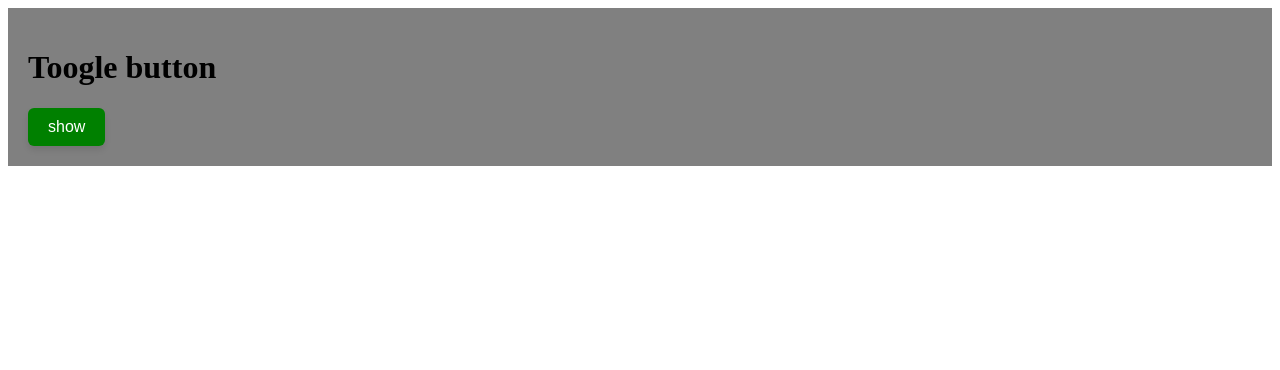
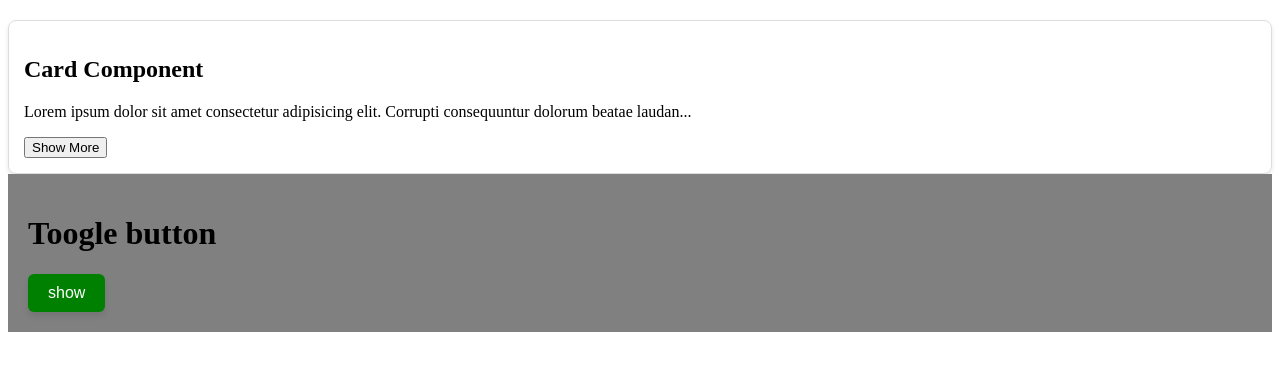
Before and after one commit to ayoub0921/challenges, a React (Vite) app in the folder toogle-button/: page / in a window 1280 px wide. Shown: the top 370 px of the page. Built offline with nearby package versions, Linux system fonts and the light colour scheme.

Commit message:
show more challenge

```diff
--- a/toogle-button/src/App.tsx
+++ b/toogle-button/src/App.tsx
@@ -1,9 +1,10 @@
 import { useState } from "react"
+import Card from "./components/Card"
 
 
 function App() {
 
-  const  [toogle,setToogle] = useState(false)
+  const [toogle, setToogle] = useState(false)
 
 
 
@@ -14,6 +15,8 @@ function App() {
 
 
   return (
+    <div>
+      <Card/>
       <div className={`wrapper ${toogle ? "wrapper-show" : "wrapper-hide"}`}>
         <h1>Toogle button</h1>
 
@@ -24,6 +27,7 @@ function App() {
 
         {toogle && <p>This is a toogle button example</p>}
       </div>
+    </div>
   )
 }
 
--- /dev/null
+++ b/toogle-button/src/components/Card.tsx
@@ -0,0 +1,28 @@
+import { useState } from "react"
+
+const Card = () => {
+  const [showDetails, setShowDetails] = useState(false)
+
+  const para =
+    "Lorem ipsum dolor sit amet consectetur adipisicing elit. Corrupti consequuntur dolorum beatae laudantium quisquam aspernatur, culpa dolore tenetur accusamus quia quidem quibusdam dolorem repellat! Non unde tenetur nam cumque modi blanditiis autem ducimus laudantium assumenda, alias ad cupiditate facere expedita iste eos saepe magni ab temporibus error. Impedit ipsum maiores enim incidunt error quae distinctio maxime aperiam, tenetur aut alias a porro magnam accusamus voluptas asperiores nulla id deserunt quibusdam. Omnis atque at incidunt autem rem saepe nesciunt placeat sapiente perspiciatis fuga, est assumenda ad exercitationem in a modi, unde et voluptates cumque debitis laboriosam dolorem eum ab. Soluta, officia?"
+
+  const isLong = para.length > 100
+
+  return (
+    <div className="card">
+      <h2>Card Component</h2>
+
+      <p>
+        {showDetails ? para : para.slice(0, 100) + (isLong ? "..." : "")}
+      </p>
+
+      {isLong && (
+        <button onClick={() => setShowDetails(prev => !prev)}>
+          {showDetails ? "Show Less" : "Show More"}
+        </button>
+      )}
+    </div>
+  )
+}
+
+export default Card
--- a/toogle-button/src/index.css
+++ b/toogle-button/src/index.css
@@ -29,3 +29,12 @@
 .btn-hide {
   background-color: red;
 }
+
+
+.card {
+  margin-top: 20px;
+  padding: 15px;
+  border: 1px solid #ddd;
+  border-radius: 8px;
+  box-shadow: 0 2px 4px rgba(0, 0, 0, 0.1);
+}
```
Lines whose indentation alone changed are shown as unchanged.
